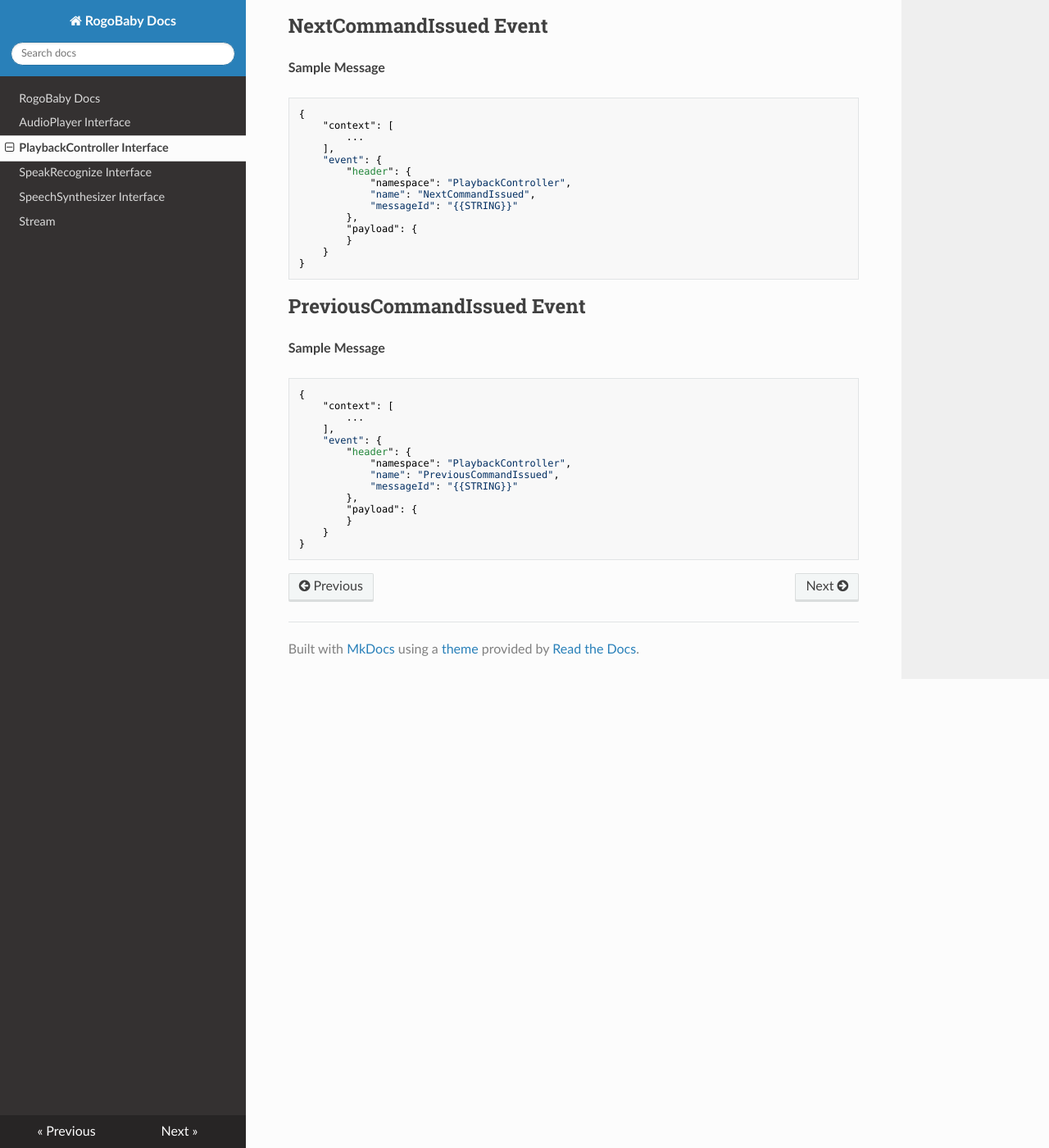
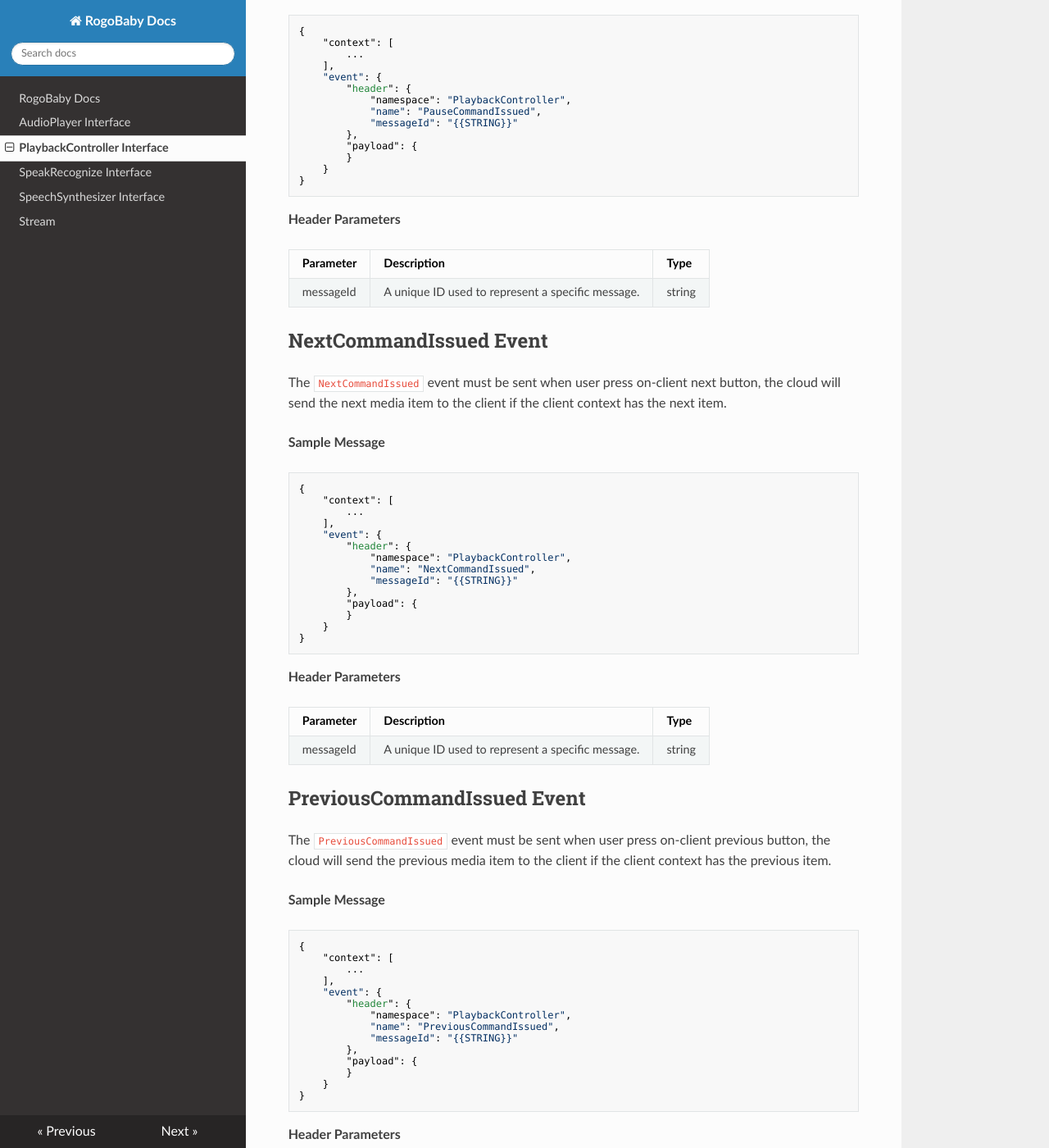
Before and after one commit to mrekoj/rogobaby-docs, an MkDocs documentation site: the page built from docs/PlaybackController Interface.md, in a window 1280 px wide and 1400 px high, scrolled down 768 px. Shown: the whole window at 82% size. Built offline with MkDocs 1.6.1, drawn with Linux system fonts in a browser that asks for light colours; nearby versions of some CDN libraries; some of the changed text lies outside the part shown.

Commit message:
docs for PlaybackController

````diff
--- a/docs/PlaybackController Interface.md
+++ b/docs/PlaybackController Interface.md
@@ -1,4 +1,6 @@
 ## PlayCommandIssued Event
+The `PlayCommandIssued` event must be sent when user press on-client starts/resumes button.
+
 **Sample Message**
 ```
 {
@@ -16,7 +18,15 @@
     }
 }
 ```
+**Header Parameters**
+
+| Parameter | Description | Type |
+| ------------ | ------------- | ------------ |
+| messageId | A unique ID used to represent a specific message.  | string |
+
 ## PauseCommandIssued Event
+The `PauseCommandIssued` event must be sent when user press on-client pause button.
+
 **Sample Message**
 ```
 {
@@ -34,7 +44,15 @@
     }
 }
 ```
+**Header Parameters**
+
+| Parameter | Description | Type |
+| ------------ | ------------- | ------------ |
+| messageId | A unique ID used to represent a specific message.  | string |
+
 ## NextCommandIssued Event
+The `NextCommandIssued` event must be sent when user press on-client next button, the cloud will send the next media item to the client if the client context has the next item.
+
 **Sample Message**
 ```
 {
@@ -52,7 +70,15 @@
     }
 }
 ```
+**Header Parameters**
+
+| Parameter | Description | Type |
+| ------------ | ------------- | ------------ |
+| messageId | A unique ID used to represent a specific message.  | string |
+
 ## PreviousCommandIssued Event
+The `PreviousCommandIssued` event must be sent when user press on-client previous button, the cloud will send the previous media item to the client if the client context has the previous item.
+
 **Sample Message**
 ```
 {
@@ -70,3 +96,8 @@
     }
 }
 ```
+**Header Parameters**
+
+| Parameter | Description | Type |
+| ------------ | ------------- | ------------ |
+| messageId | A unique ID used to represent a specific message.  | string |
````
Also changed, not shown: docs/Stream.md (renamed from docs/stream.md).
